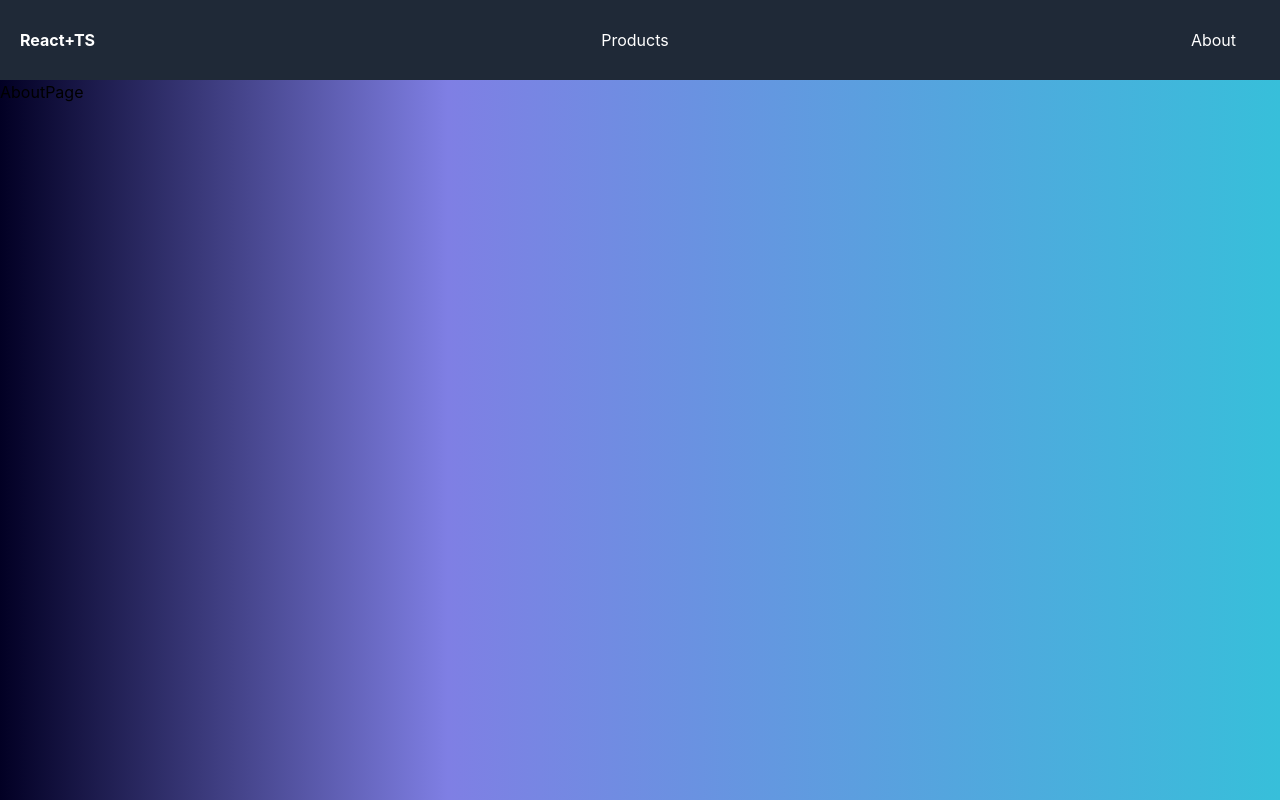
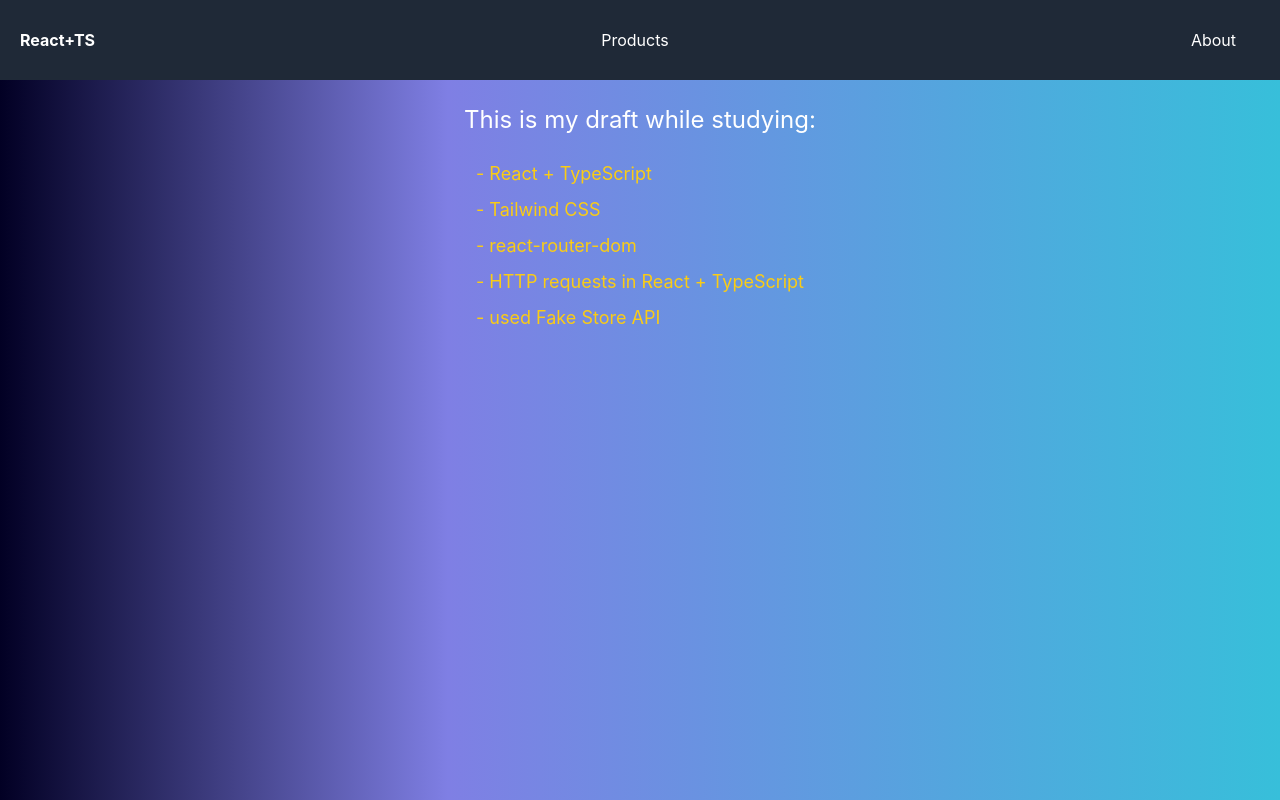
Before and after one commit to RomaSamkov/react-ts, a React (Create React App) app: page /react-ts/about in a window 1280 px wide. Built offline with nearby package versions, Linux system fonts and the light colour scheme.

Commit message:
Update AboutPage.tsx

```diff
--- a/src/pages/AboutPage.tsx
+++ b/src/pages/AboutPage.tsx
@@ -1,5 +1,16 @@
 import React from "react";
 
 export default function AboutPage() {
-  return <div>AboutPage</div>;
+  return (
+    <div className="flex flex-col items-center text-white">
+      <h2 className="text-2xl mt-6 mb-6">This is my draft while studying:</h2>
+      <ul className="text-yellow-400 text-lg">
+        <li className="mb-2"> - React + TypeScript</li>
+        <li className="mb-2"> - Tailwind CSS</li>
+        <li className="mb-2"> - react-router-dom</li>{" "}
+        <li className="mb-2"> - HTTP requests in React + TypeScript</li>
+        <li> - used Fake Store API</li>
+      </ul>
+    </div>
+  );
 }
```
